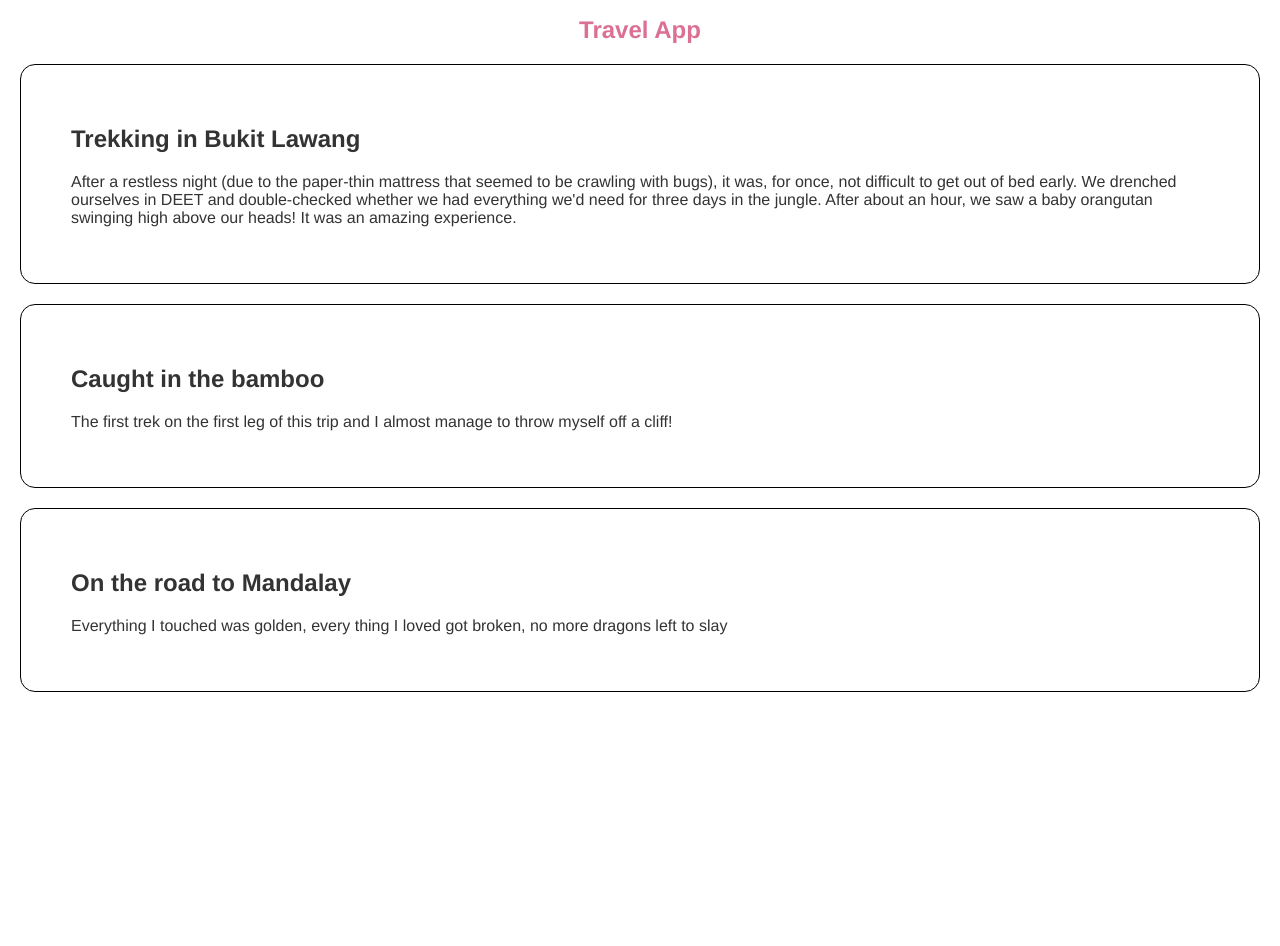
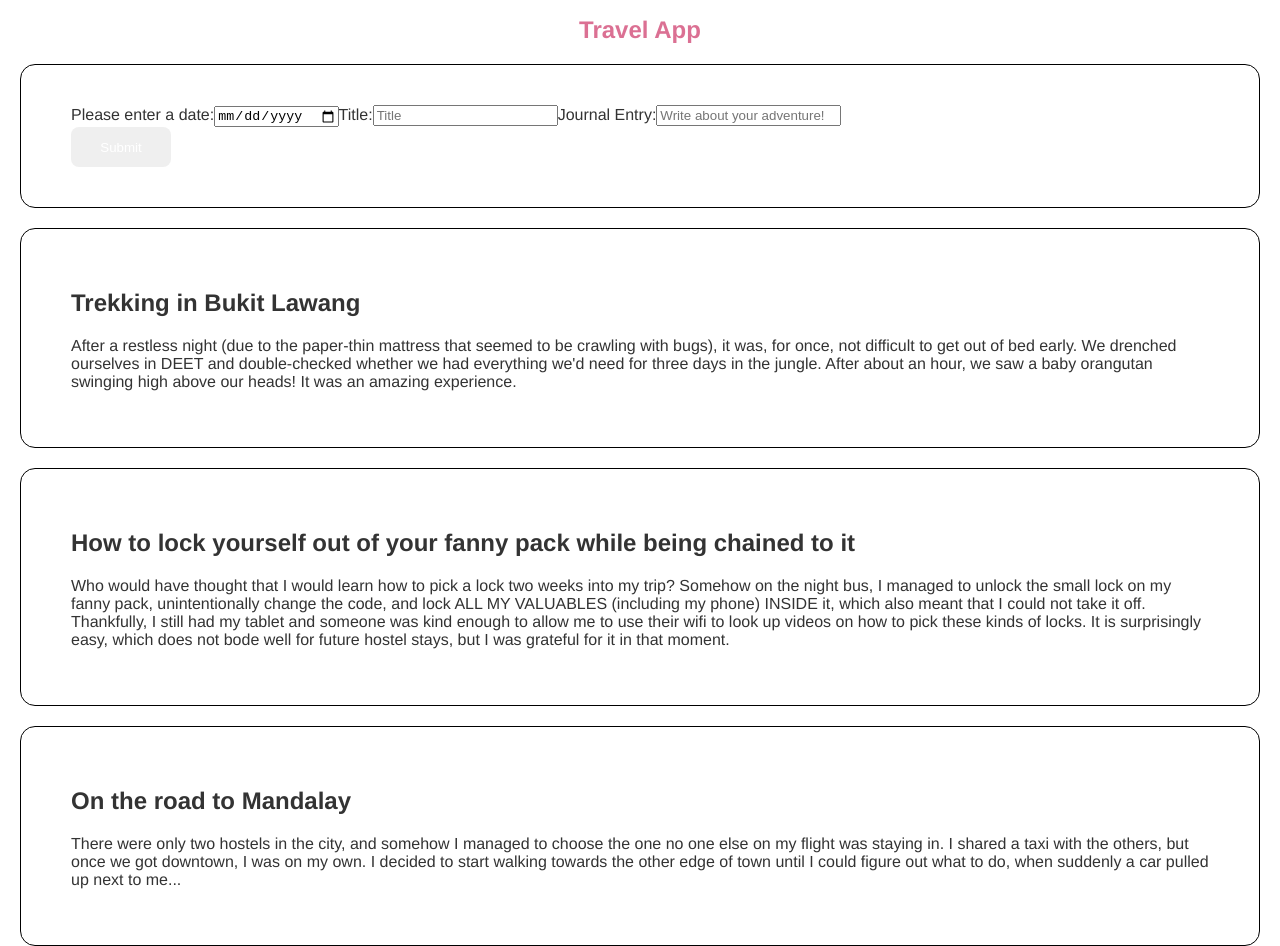
Before and after one commit to MaggieSchuetz/capstone-project, a React (Create React App) app: page / in a window 1280 px wide. Before the commit the page ends 816 px from the top, so only its background shows below. Built offline with nearby package versions, Linux system fonts and the light colour scheme.

Commit message:
Create Button component and Form component. Not styled yet, not functional yet

```diff
--- a/src/App.js
+++ b/src/App.js
@@ -4,6 +4,7 @@ import GlobalStyle from './globalStyles';
 import Header from './components/Header';
 import EntryList from './components/EntryList';
 import JournalEntries from './data/JournalEntries';
+import Form from './components/Form';
 
 function App() {
   const [entryContent, setEntryContent] = useState(JournalEntries);
@@ -12,6 +13,7 @@ function App() {
       <GlobalStyle />
       <Header text="Travel App" />
       <div className="AppContainer">
+        <Form />
         <EntryList content={entryContent} />
       </div>
     </>
--- a/src/components/EntryList.js
+++ b/src/components/EntryList.js
@@ -2,7 +2,6 @@ import React from 'react';
 import JournalEntry from './JournalEntry';
 
 function EntryList({ content }) {
-  console.log(content);
   if (!content || content.length === 0) {
     return <p>You don't have any journal entries yet.</p>;
   }
--- /dev/null
+++ b/src/components/Form.js
@@ -0,0 +1,62 @@
+import React from 'react';
+import { useState } from 'react';
+import Card from './shared/Card';
+import Button from './shared/Button';
+
+function Form() {
+  //const [date, setDate] = useState();
+  const [title, setTitle] = useState('');
+  const [text, setText] = useState('');
+
+  // const handleDateChange = e => {
+  //   setDate(e.target.value);
+  //   console.log(date);
+  // };
+
+  const handleTitleChange = e => {
+    setTitle(e.target.value);
+  };
+
+  const handleTextChange = e => {
+    setText(e.target.value);
+  };
+
+  return (
+    <Card>
+      <form>
+        <label>
+          Please enter a date:
+          <input
+            type="date"
+            className="postDate"
+            // value={date}
+            // onChange={handleDateChange}
+          />
+        </label>
+        <label>
+          Title:
+          <input
+            type="text"
+            className="postTitle"
+            placeholder="Title"
+            value={title}
+            onChange={handleTitleChange}
+          />
+        </label>
+        <label>
+          Journal Entry:
+          <input
+            type="text"
+            className="journalEntry"
+            placeholder="Write about your adventure!"
+            value={text}
+            onChange={handleTextChange}
+          />
+        </label>
+        <Button>Submit</Button>
+      </form>
+    </Card>
+  );
+}
+
+export default Form;
--- a/src/components/JournalEntry.js
+++ b/src/components/JournalEntry.js
@@ -1,24 +1,14 @@
 import React from 'react';
-import styled from 'styled-components';
-
-const StyledEntry = styled.div`
-  background-color: #fff;
-  color: #333;
-  border: 1px solid black;
-  border-radius: 15px;
-  padding: 40px 50px;
-  margin: 20px;
-  position: relative;
-`;
+import Card from './shared/Card';
 
 function JournalEntry({ item }) {
   return (
-    <StyledEntry>
+    <Card>
       <div className="text-display">
         <h2>{item.title}</h2>
         <p>{item.text}</p>
       </div>
-    </StyledEntry>
+    </Card>
   );
 }
 
--- /dev/null
+++ b/src/components/shared/Button.js
@@ -0,0 +1,31 @@
+import React from 'react';
+import styled from 'styled-components';
+
+const StyledButton = styled.button`
+  color: #fff;
+  border: 0;
+  border-radius: 8px;
+  color: #fff;
+  width: 100px;
+  height: 40px;
+  display: flex;
+  justify-content: center;
+  align-items: center;
+
+  &:hover {
+    color: grey;
+  }
+  &:disabled {
+    color: grey;
+  }
+`;
+
+function Button({ children, type, isDisabled }) {
+  return (
+    <StyledButton type={type} disabled={isDisabled}>
+      {children}
+    </StyledButton>
+  );
+}
+
+export default Button;
--- /dev/null
+++ b/src/components/shared/Card.js
@@ -0,0 +1,18 @@
+import React from 'react';
+import styled from 'styled-components';
+
+const StyledCard = styled.div`
+  background-color: #fff;
+  color: #333;
+  border: 1px solid black;
+  border-radius: 15px;
+  padding: 40px 50px;
+  margin: 20px;
+  position: relative;
+`;
+
+function Card({ children }) {
+  return <StyledCard>{children}</StyledCard>;
+}
+
+export default Card;
--- a/src/data/JournalEntries.js
+++ b/src/data/JournalEntries.js
@@ -7,14 +7,15 @@ const JournalEntries = [
 
   {
     id: 2,
-    title: 'Caught in the bamboo',
-    text: 'The first trek on the first leg of this trip and I almost manage to throw myself off a cliff! ',
+    title:
+      'How to lock yourself out of your fanny pack while being chained to it',
+    text: 'Who would have thought that I would learn how to pick a lock two weeks into my trip? Somehow on the night bus, I managed to unlock the small lock on my fanny pack, unintentionally change the code, and lock ALL MY VALUABLES (including my phone) INSIDE it, which also meant that I could not take it off. Thankfully, I still had my tablet and someone was kind enough to allow me to use their wifi to look up videos on how to pick these kinds of locks. It is surprisingly easy, which does not bode well for future hostel stays, but I was grateful for it in that moment.',
   },
 
   {
     id: 3,
     title: 'On the road to Mandalay',
-    text: 'Everything I touched was golden, every  thing I loved got broken, no more dragons left to slay',
+    text: 'There were only two hostels in the city, and somehow I managed to choose the one no one else on my flight was staying in. I shared a taxi with the others, but once we got downtown, I was on my own. I decided to start walking towards the other edge of town until I could figure out what to do, when suddenly a car pulled up next to me...',
   },
 ];
 
```
